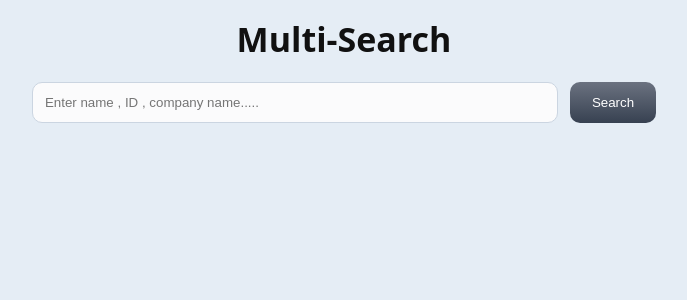
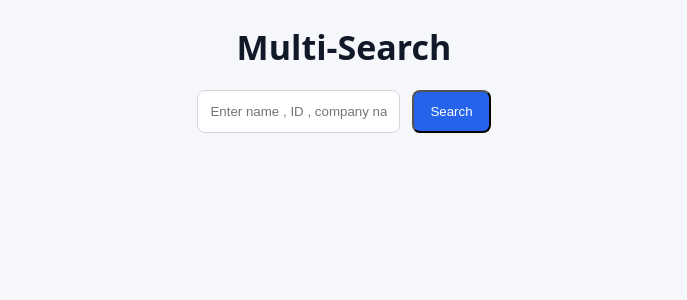
Before and after one commit to AhmedKhatri06/Multi-Search, a React (Vite) app in the folder frontend/: page / in a window 1280 px wide. Shown: the top 300 px of the page, without its empty margins (296-983 px from the left). Built offline with nearby package versions, Linux system fonts and the light colour scheme.

Commit message:
Update : Enchance the UI.

```diff
--- a/frontend/src/index.css
+++ b/frontend/src/index.css
@@ -1,15 +1,16 @@
 body {
   margin: 0;
   font-family: system-ui, -apple-system, BlinkMacSystemFont;
-  background: #e5edf5;
-  color: #111;
+  background: #f5f7fb;
+  color: #1f2937;
 }
 
 .container {
-  margin: 0 auto;
-  max-width: 1200px;
-  padding: 16px;
+  max-width: 1100px;
+  margin: auto;
+  padding: 24px;
 }
+
 
 .back-btn {
   background: #64748b;
@@ -35,21 +36,25 @@ h1 {
 }
 
 .search-box input {
-  flex: 1;
-  max-width: 500px;
+  background: #ffffff;
+  border: 1px solid #d1d5db;
+  border-radius: 8px;
   padding: 12px;
-  border-radius: 10px;
-  border: 1px solid #cbd5e1;
-  background: #fbfbfc;
 }
 
 .search-box button {
-  padding: 12px 22px;
-  border-radius: 10px;
-  border: none;
-  background: linear-gradient(#6b7280, #374151);
+  background: #2563eb;
   color: white;
-  cursor: pointer;
+  border-radius: 8px;
+  padding: 12px 16px;
+}
+
+.search-box button:hover {
+  background: #1e40af;
+}
+
+h1, h2 {
+  color: #111827;
 }
 
 .search-back-btn {
@@ -108,10 +113,13 @@ h1 {
 }
 
 .card-section {
-  background: #d1d4db;
-  padding: 18px;
-  border-radius: 18px;
+  background: #ffffff;
+  border-radius: 12px;
+  padding: 20px;
+  margin-bottom: 24px;
+  box-shadow: 0 10px 25px rgba(0, 0, 0, 0.06);
 }
+
 
 .dashed {
   border: 2px dashed #94a3b8;
```
